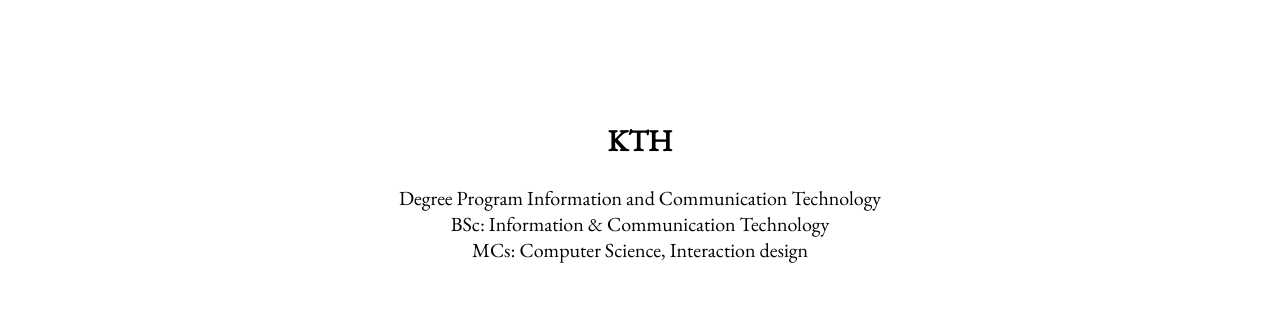
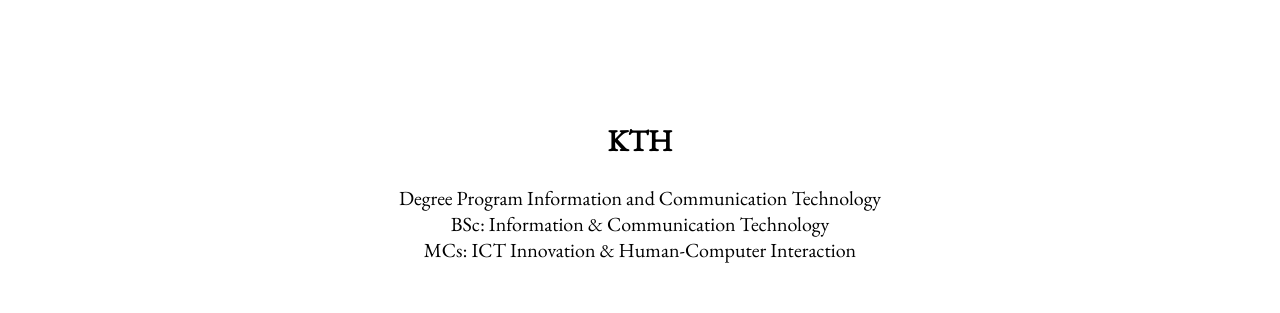
Before and after one commit to juliuscc/personal-website, a plain HTML site: page index.html in a window 1280 px wide. Shown: the part 1200-1513 px from the top of the page. Drawn offline with nearby package versions, Linux system fonts and the light colour scheme.

Commit message:
Change of MSc

```diff
--- a/index.html
+++ b/index.html
@@ -74,7 +74,7 @@
             <h2>KTH <br /></h2>
             Degree Program Information and Communication Technology <br />
             BSc: Information & Communication Technology <br />
-            MCs: Computer Science, Interaction design
+            MCs: ICT Innovation & Human-Computer Interaction
           </a>
         </div>
       </div>
```
